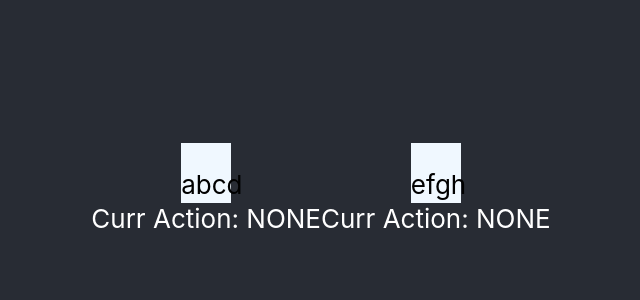
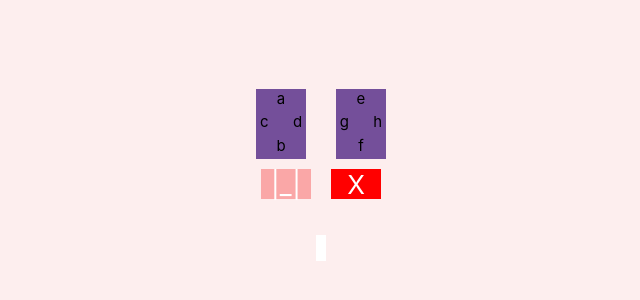
Before and after one commit to matthewcn56/emoji-type, a React (Create React App) app: page / in a window 1280 px wide. Shown: the part 212-512 px from the top of the page, without its empty margins (319-959 px from the left). Built offline with nearby package versions, Linux system fonts and the light colour scheme.

Commit message:
rudimentary fully complete

```diff
--- a/src/App.css
+++ b/src/App.css
@@ -14,7 +14,7 @@
 }
 
 .App-header {
-  background-color: #282c34;
+  background-color: #fdeeee;
   min-height: 100vh;
   width: 100vw;
   display: flex;
@@ -33,3 +33,28 @@
   display: flex;
   flex-direction: row;
 }
+
+.space {
+  background-color: #faa7a7;
+  height: 30px;
+  width: 50px;
+  margin: 10px;
+}
+
+.backspace {
+  background-color: red;
+  height: 30px;
+  width: 50px;
+  display: flex;
+  justify-content: center;
+  align-content: center;
+  vertical-align: text-bottom;
+  margin: 10px;
+}
+
+.text-display {
+  background-color: white;
+  color: black;
+  padding-left: 5px;
+  padding-right: 5px;
+}
--- a/src/App.tsx
+++ b/src/App.tsx
@@ -7,29 +7,45 @@ import './App.css';
 //100px by 100px is exactly 2cm by 2cm on my laptop
 function App() {
   const [lettersState, setLettersState] = useState(0);
+  const [text, setText] = useState("");
   const forwardState = () => {
     if (lettersState < letters.length - 1)
       setLettersState(lettersState + 1);
     else setLettersState(0);
   };
 
+
   const backwardState = () => {
     if (lettersState > 0)
       setLettersState(lettersState - 1)
     else setLettersState(letters.length - 1);
   }
-  useEffect(() => {
-    console.log(lettersState);
-  })
+
+  const addLetter = (letter: string) => {
+    setText(text + letter);
+  };
+
+  const removeLetter = () => {
+    setText(text.substring(0, text.length - 1));
+  }
+
+  const addSpace = () => {
+    setText(text + " ");
+  }
 
   return (
 
     < div className="App" >
       <header className="App-header">
         <div className='keyboard-display'>
-          <Keyboard letters={letters[lettersState][0]} onClick={backwardState} />
-          <Keyboard letters={letters[lettersState][1]} onClick={forwardState} />
+          <Keyboard letters={letters[lettersState][0]} onClick={backwardState} addLetter={addLetter} />
+          <Keyboard letters={letters[lettersState][1]} onClick={forwardState} addLetter={addLetter} />
         </div>
+        <div className='keyboard-display'>
+          <div className='space' onPointerDown={(e) => addSpace()}>|_|</div>
+          <div className='backspace' onPointerDown={(e) => removeLetter()}>X</div>
+        </div>
+        <p className='text-display'><pre>{text}</pre></p>
       </header>
     </div >
   );
--- a/src/components/Keyboard.css
+++ b/src/components/Keyboard.css
@@ -1,9 +1,20 @@
 .keyboard {
-    background-color: aliceblue;
-    height: 60px;
+    background-color: #744f9a;
+    display: grid;
+    grid-template-columns: 1fr 1fr 1fr;
+    grid-template-rows: 1fr 1fr 1fr;
+    height: 70px;
     width: 50px;
     touch-action: none;
     color: black;
+    font-size: 15px;
+    align-items: flex-start;
+    margin-left: 15px;
+    margin-right: 15px;
+}
+
+.keyboard>div {
+    vertical-align: top;
 }
 
 .keyboard-holder {
--- a/src/components/Keyboard.tsx
+++ b/src/components/Keyboard.tsx
@@ -5,11 +5,14 @@ import { Action, Coord, defaultCoord, determineAction } from "./KeyboardUtils";
 interface KeyboardProps {
     letters: string[]
     onClick: () => void
+    addLetter: (letter: string) => void
 }
 export default function Keyboard(props: KeyboardProps) {
     const [touchStart, setTouchStart] = useState(defaultCoord);
     const [touchEnd, setTouchEnd] = useState(defaultCoord);
     const [currAction, setCurrAction] = useState(Action.NONE);
+
+    const [upLetter, downLetter, leftLetter, rightLetter] = props.letters;
 
     //handle EndCoord Changes
     useEffect(() => {
@@ -20,6 +23,24 @@ export default function Keyboard(props: KeyboardProps) {
                     props.onClick();
                     return;
                 }
+                case Action.SWIPE_UP: {
+                    props.addLetter(upLetter);
+                    return;
+                }
+                case Action.SWIPE_DOWN: {
+                    props.addLetter(downLetter);
+                    return;
+                }
+                case Action.SWIPE_LEFT: {
+                    props.addLetter(leftLetter);
+                    return;
+                }
+                case Action.SWIPE_RIGHT: {
+                    props.addLetter(rightLetter);
+                    return;
+                }
+
+
             }
             setCurrAction(newAction);
             //console.log("Action detected!");
@@ -69,9 +90,17 @@ export default function Keyboard(props: KeyboardProps) {
                 onPointerUp={handlePointerUp}
                 onPointerLeave={handlePointerLeave}
             >
-                <p>{props.letters}</p>
+                <div />
+                <div>{upLetter}</div>
+                <div />
+                <div>{leftLetter}</div>
+                <div />
+                <div>{rightLetter}</div>
+                <div />
+                <div>{downLetter}</div>
+                <div />
             </div>
-            <div>Curr Action: {currAction}</div>
+
         </div>
     )
 
```
